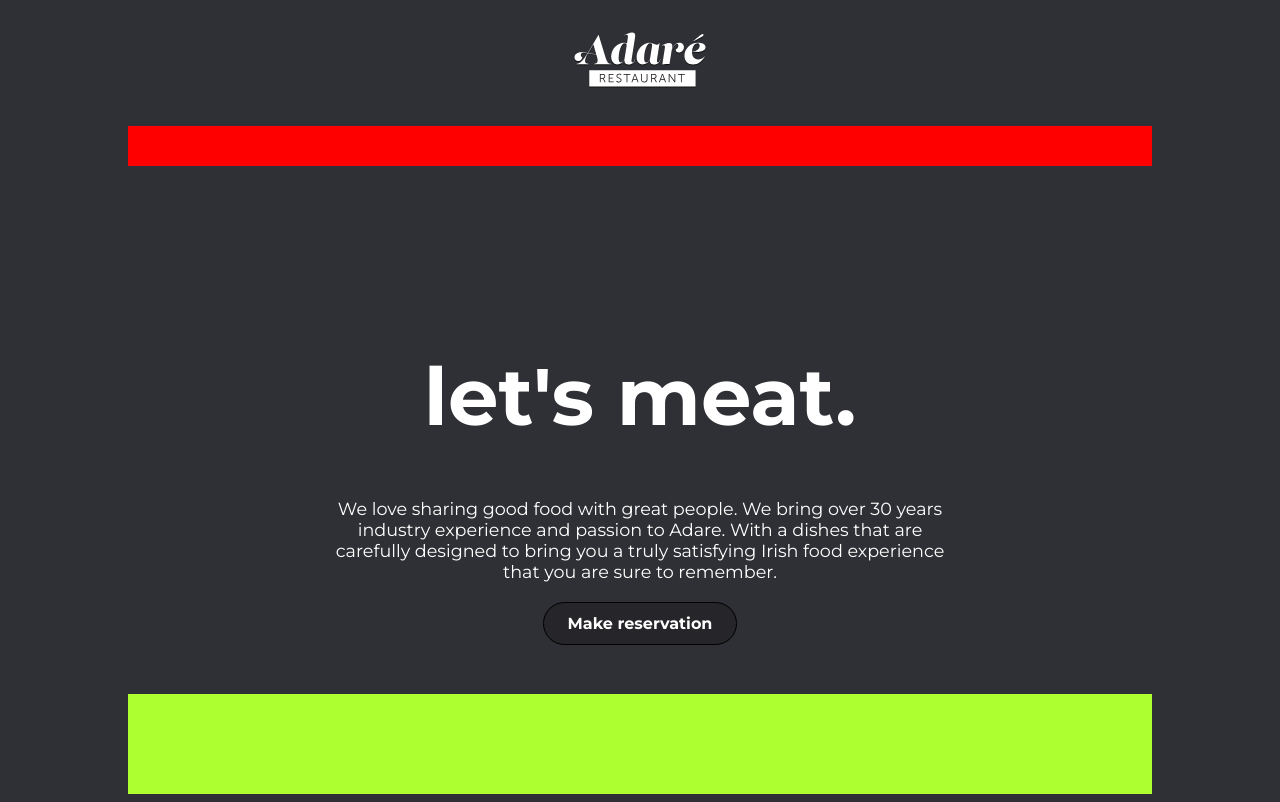
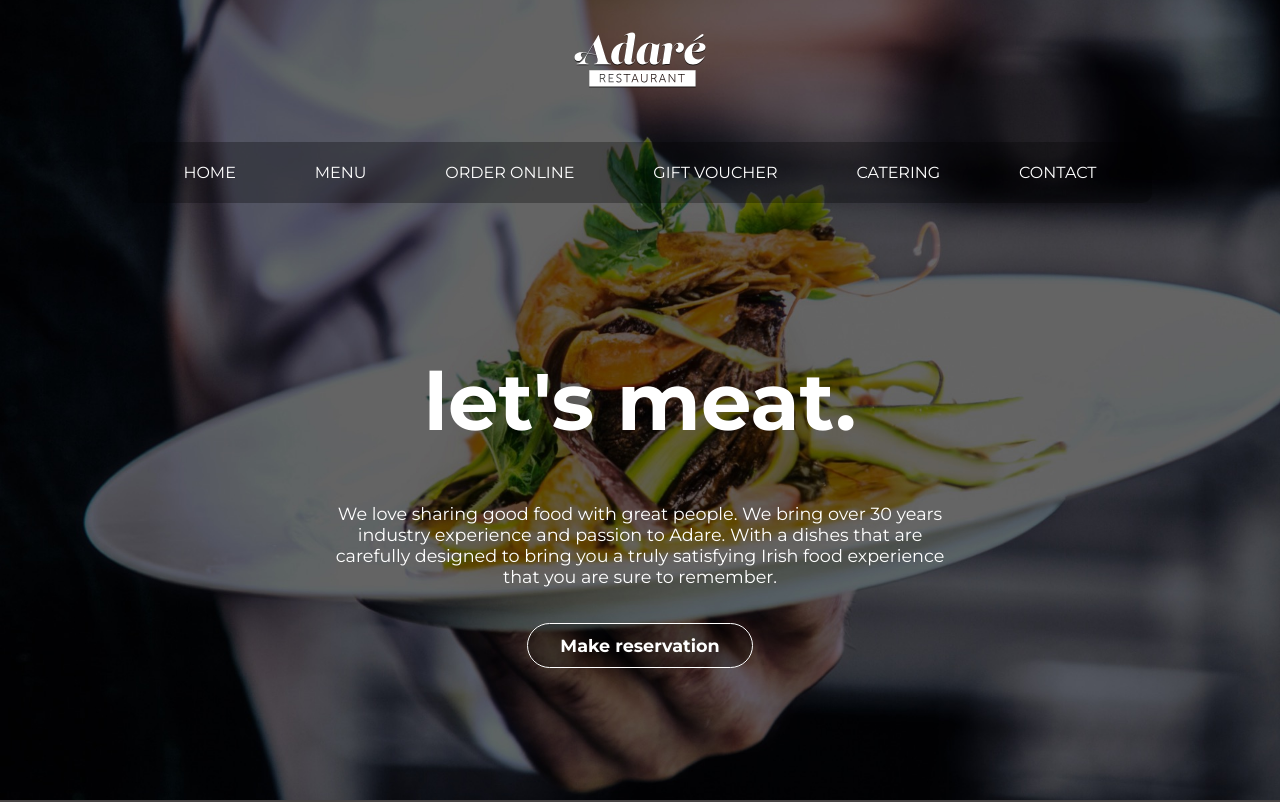
Before and after one commit to mwafy99/Restaurant-Landing-Page, a plain HTML site: page index.html in a window 1280 px wide. Drawn offline with Linux system fonts and the light colour scheme.

Commit message:
update 3

```diff
--- a/css/main.css
+++ b/css/main.css
@@ -1,8 +1,23 @@
 @import url('https://fonts.googleapis.com/css2?family=Montserrat:wght@400;700&display=swap');
+
+* {
+    box-sizing: border-box;
+    -webkit-box-sizing: border-box;
+    -moz-box-sizing: border-box;
+}
+
+html {
+    height: 100vh;
+    width: 100vw;
+}
 
 body {
     font-family: 'Montserrat', sans-serif;
-    background-color: #2F3035;
+    background-color: rgb(71, 68, 68);
+    background-image: url(../images/background-adare-restaurant.jpg);
+    background-size: cover;
+    background-repeat: no-repeat;
+    background-position: center;
 }
 
 .container {
@@ -24,33 +39,56 @@ header {
 .intro {
     font-size: 1.1rem;
     color: white;
-    margin-bottom: 2rem;
+    margin-bottom: 3rem;
 }
 
 nav {
-    background-color: red;
-    height: 40px;
+    background-color:rgba(0, 0, 0, 0.3);
+    border-radius: 10px;
+}
+
+nav ul {
+    display: flex;
+    justify-content: space-around;
+    list-style: none;
+    padding: 1rem;
+}
+
+nav ul li {
+    text-align: center;
+}
+nav ul a {
+    list-style: none;
+    text-decoration: none;
+    color: white;
+    display: block;
+    padding: 5px 10px;
+    border-radius: 5px;
+}
+
+nav ul a:hover {
+    background-color: rgba(0, 0, 0, 0.5);
 }
 
 main {
     height: 400px;
     text-align: center;
-    padding: 8rem 12rem 0;
+    padding: 5rem 12rem 0;
 }
 
 .link-btn {
     color: #ffffff;
-    background-color: rgba(0, 0, 0, 0.2);
-    border: 1px solid black;
+    background-color: rgba(0, 0, 0, 0.3);
+    border: 1px solid white;
     border-radius: 2rem;
-    padding: 0.7rem 1.5rem;
+    font-size: 1.1rem;
+    padding: 0.7rem 2rem;
     text-decoration: none;
     font-weight: bold;
     transition: all 0.5s ease-in-out;
 }
 .link-btn:hover {
-    background-color: #ffffff;
-    color: black;
+    background-color:black;
 }
 
 .link-btn:focus {
@@ -58,6 +96,5 @@ main {
 }
 
 footer {
-    background-color: greenyellow;
     height: 100px;
 }
--- a/index.html
+++ b/index.html
@@ -18,7 +18,16 @@
         </header>
 
         <!-- navbar -->
-        <nav></nav>
+        <nav>
+            <ul>
+                <li><a href="#">HOME</a></li>
+                <li><a href="#">MENU</a></li>
+                <li><a href="#">ORDER ONLINE</a></li>
+                <li><a href="#">GIFT VOUCHER</a></li>
+                <li><a href="#">CATERING</a></li>
+                <li><a href="#">CONTACT</a></li>
+            </ul>
+        </nav>
 
         <!-- main -->
         <main>
```
